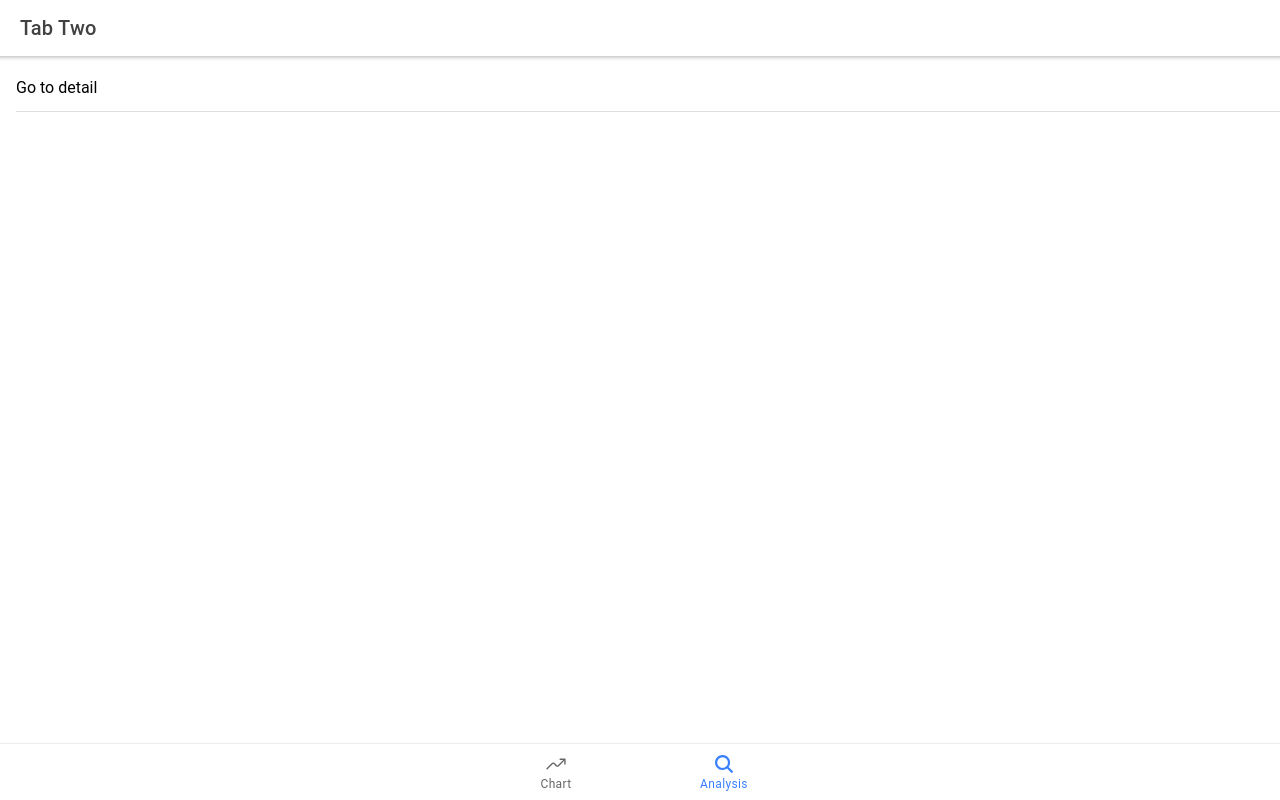
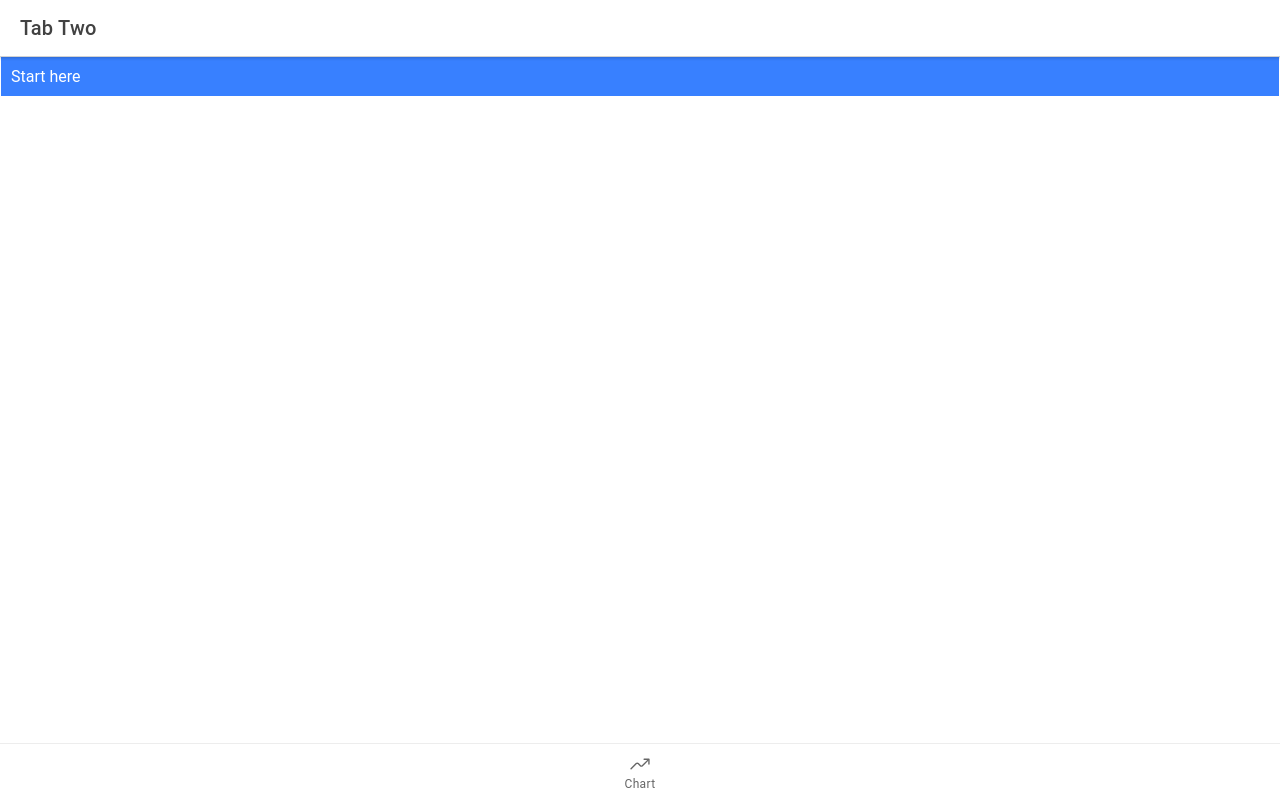
Before and after one commit to gavinklfong/mpf-price-app, a React (Create React App) app: page /analysis in a window 1280 px wide. Built offline with nearby package versions, Linux system fonts and the light colour scheme.

Commit message:
checkpoint

```diff
--- a/package.json
+++ b/package.json
@@ -23,6 +23,7 @@
     "ionicons": "^4.6.3",
     "observable-hooks": "^2.2.0",
     "react": "^16.12.0",
+    "react-collapsible": "^2.6.3",
     "react-dom": "^16.12.0",
     "react-router": "^5.1.2",
     "react-router-dom": "^5.1.2",
--- a/src/App.tsx
+++ b/src/App.tsx
@@ -47,10 +47,10 @@ const App: React.FC = () => (
             <IonIcon icon={trendingUp} />
             <IonLabel>Chart</IonLabel>
           </IonTabButton>
-          <IonTabButton tab="analysis" href="/analysis">
+          {/* <IonTabButton tab="analysis" href="/analysis">
             <IonIcon icon={search} />
             <IonLabel>Analysis</IonLabel>
-          </IonTabButton>
+          </IonTabButton> */}
         </IonTabBar>
       </IonTabs>
     </IonReactRouter>
--- a/src/pages/AnalysisTab.tsx
+++ b/src/pages/AnalysisTab.tsx
@@ -1,7 +1,8 @@
 import React, {useEffect} from 'react';
 import { IonContent, IonHeader, IonItem, IonLabel, IonList, IonPage, IonTitle, IonToolbar } from '@ionic/react';
-import axios, {AxiosRequestConfig} from 'axios';
-import { MPFService, MPFFundPrice } from '../services/MPFService';
+import Collapsible from 'react-collapsible';
+import './AnalysisTab.css';
+
 
 const AnalysisTab: React.FC = () => {
 
@@ -13,13 +14,10 @@ const AnalysisTab: React.FC = () => {
         </IonToolbar>
       </IonHeader>
       <IonContent>
-        <IonList>
-          <IonItem routerLink="/tab2/details">
-            <IonLabel>
-              <h2>Go to detail</h2>
-            </IonLabel>
-          </IonItem>
-        </IonList>
+        <Collapsible trigger="Start here">
+          <p>This is the collapsible content. It can be any element or React component you like.</p>
+          <p>It can even be another Collapsible component. Check out the next section!</p>
+        </Collapsible>
       </IonContent>
     </IonPage>
   );
--- a/src/pages/ChartTab.css
+++ b/src/pages/ChartTab.css
@@ -7,3 +7,23 @@
 ion-select {
   max-width: 100%;  /* default settings: 45% */
 }
+
+/* //The content within the collaspable area */
+.Collapsible__contentInner {
+  padding: 10px;
+  border-top: 0;
+
+}
+
+/* //The link which when clicked opens the collapsable area */
+.Collapsible__trigger {
+  display: block;
+  font-weight: 400;
+  text-decoration: none;
+  color: grey;
+  position: relative;
+  border: 1px solid white;
+  padding: 10px;
+  background: #3880ff;
+  color: white;
+}
--- a/src/pages/ChartTab.tsx
+++ b/src/pages/ChartTab.tsx
@@ -29,7 +29,9 @@ import React, {useState} from 'react';
 import './ChartTab.css';
 import ChartComponent from '../components/ChartComponent';
 import { useChartTab, ChartTabForm } from '../hooks/ChartTabHook';
+import Collapsible from 'react-collapsible';
 
+// import './base/_Collapsible.scss';
 
 const ChartTab: React.FC = () => {
 
@@ -99,6 +101,7 @@ const ChartTab: React.FC = () => {
         </IonToolbar>
       </IonHeader>
       <IonContent>
+      <Collapsible trigger="MPF Fund Selection" open={true}>
         <IonCard>
         <IonList>
           <IonItem>
@@ -166,6 +169,7 @@ const ChartTab: React.FC = () => {
           </IonItem>
         </IonList>
         </IonCard>
+        </Collapsible>
         <IonCard>
             <ChartComponent type="line" labels={chartTabForm.chartLabels!} datasets={chartTabForm.chartDatasets!} />
         </IonCard>
```
Also changed, not shown: src/pages/AnalysisTab.css (added), 1 other file (tests, documents, lock files or other folders).
